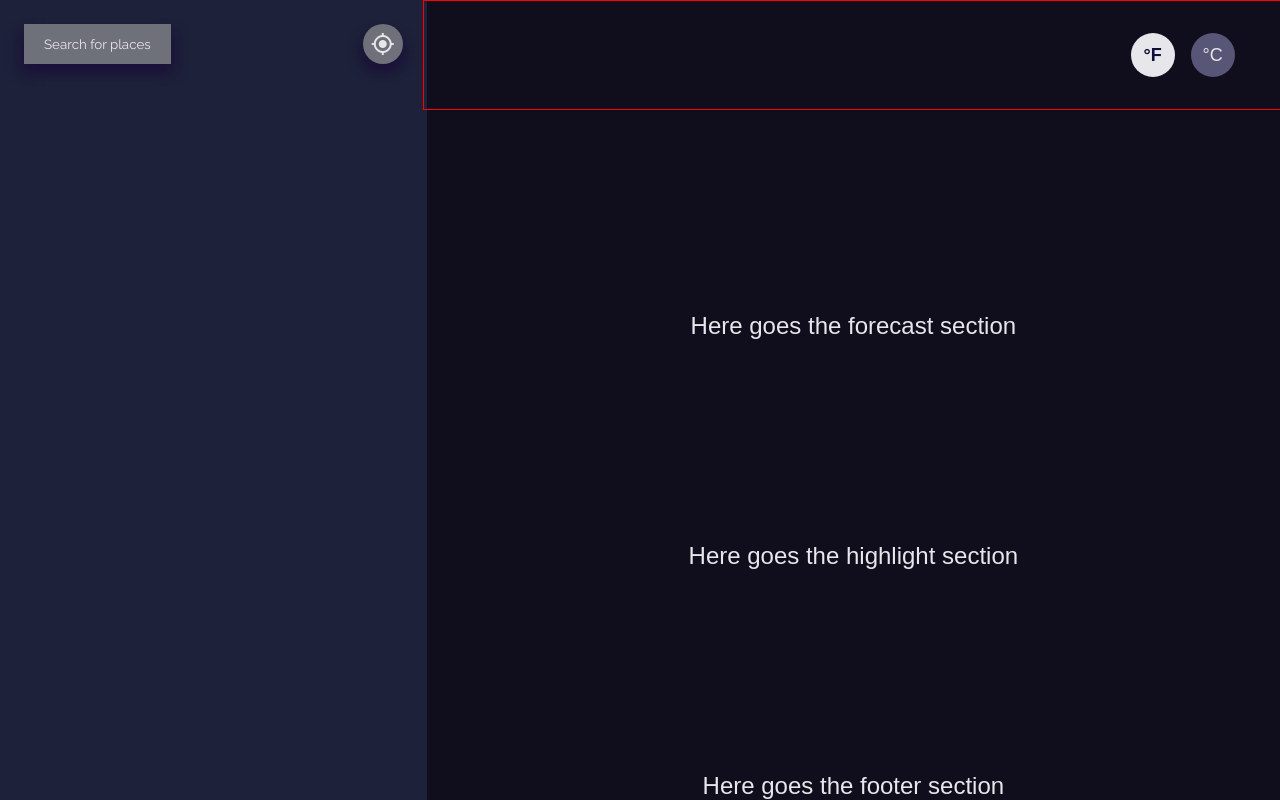
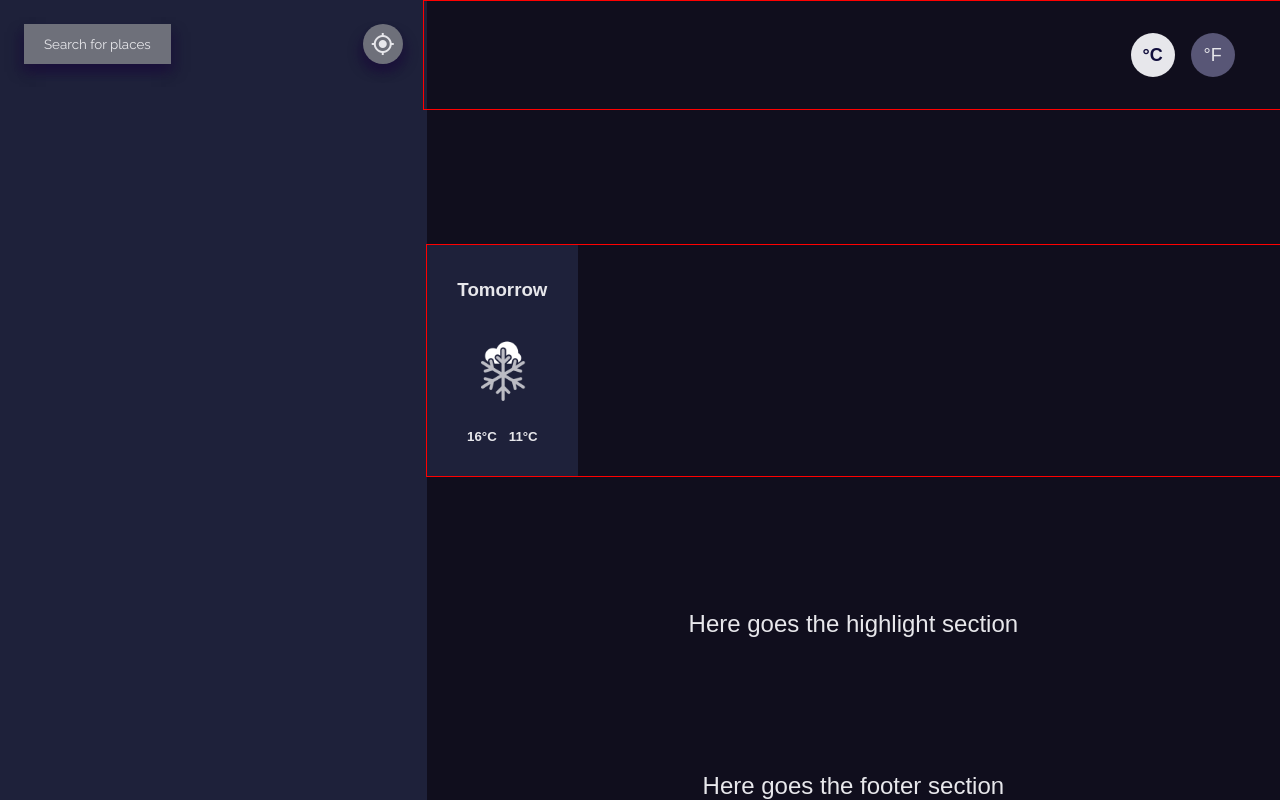
Before and after one commit to andressalazard/weather_app, a React (Create React App) app: page / in a window 1280 px wide. Built offline with nearby package versions, Linux system fonts and the light colour scheme; no server answers; a web font is replaced by a local one.

Commit message:
created incoming weather and weather forecast components

```diff
--- /dev/null
+++ b/src/components/InfoSection-components/IncomingWeather/IncomingWeather.js
@@ -0,0 +1,23 @@
+import React from "react";
+import styles from './IncomingWeather.module.css';
+
+export default class IncomingWeather extends React.Component{
+  render(){
+    return(
+    <div className={styles.container}>
+      <h3 className={styles.weather_date}>
+        Tomorrow
+      </h3>
+      <div className={styles.icon_container}>
+        <img className={styles.weather_state}
+          src={'/images/weatherStates/Hail.png'}
+          alt={'clear-state'}/>
+      </div>
+      <div className={styles.weather_temp}>
+        <h5 className={styles.temp_value}>16°C</h5>
+        <h5 className={styles.temp_value}>11°C</h5>
+      </div>
+    </div>
+    )
+  }
+}
--- /dev/null
+++ b/src/components/InfoSection-components/IncomingWeather/IncomingWeather.module.css
@@ -0,0 +1,38 @@
+.container {
+  width: 14%;
+  background-color: var(--bkgrd_marine-tone02);
+  padding: 1rem;
+
+  display: flex;
+  flex-direction: column;
+  justify-content: space-between;
+  text-align: center;
+
+  font-size: 1rem;
+}
+
+.weather_date {
+}
+
+.icon_container {
+  margin: 0.5rem 0;
+}
+
+.weather_state {
+  width: 55%;
+  height: 55%;
+
+  /*Later change this images and remove this field*/
+  transform: translateX(-15%);
+}
+
+.weather_temp {
+  display: flex;
+  padding: 1rem;
+  justify-content: center;
+  gap: 0.75rem;
+}
+
+.weather_temp h5 {
+  margin: 0;
+}
--- a/src/components/InfoSection-components/TemperatureConverter/TemperatureConverter.js
+++ b/src/components/InfoSection-components/TemperatureConverter/TemperatureConverter.js
@@ -5,8 +5,8 @@ export default class TemperatureConverter extends React.Component{
 
   render(){
     return(<div className={styles.container}>
-      <button className={styles.temp_button}>°C</button>
-      <button className={[styles.temp_button, styles.selected_bttn].join(' ')}>°F</button>
+      <button className={styles.temp_button}>°F</button>
+      <button className={[styles.temp_button, styles.selected_bttn].join(' ')}>°C</button>
     </div>)
   }
 }
--- /dev/null
+++ b/src/components/InfoSection-components/WeatherForecast/WeatherForecast.js
@@ -0,0 +1,15 @@
+import React from "react";
+import IncomingWeather from "../IncomingWeather/IncomingWeather";
+import styles from './WeatherForecast.module.css';
+
+export default class WeatherForecast extends React.Component{
+
+  render(){
+    return(
+    <div className={styles.container}>
+      <IncomingWeather/>
+    </div>
+    )
+  }
+
+}
--- /dev/null
+++ b/src/components/InfoSection-components/WeatherForecast/WeatherForecast.module.css
@@ -0,0 +1,4 @@
+.container {
+  width: 100%;
+  border: 1px solid red;
+}
--- a/src/components/InfoSection/InfoSection.js
+++ b/src/components/InfoSection/InfoSection.js
@@ -1,5 +1,6 @@
 import React from "react";
 import TemperatureConverter from "../InfoSection-components/TemperatureConverter/TemperatureConverter";
+import WeatherForecast from "../InfoSection-components/WeatherForecast/WeatherForecast";
 import styles from './InfoSection.module.css';
 
 export default class InfoSection extends React.Component{
@@ -8,7 +9,7 @@ export default class InfoSection extends React.Component{
     return(
       <div className={styles.container}>
         <TemperatureConverter/>
-        <div>Here goes the forecast section</div>
+        <WeatherForecast/>
         <div>Here goes the highlight section</div>
         <div>Here goes the footer section</div>
       </div>
```
